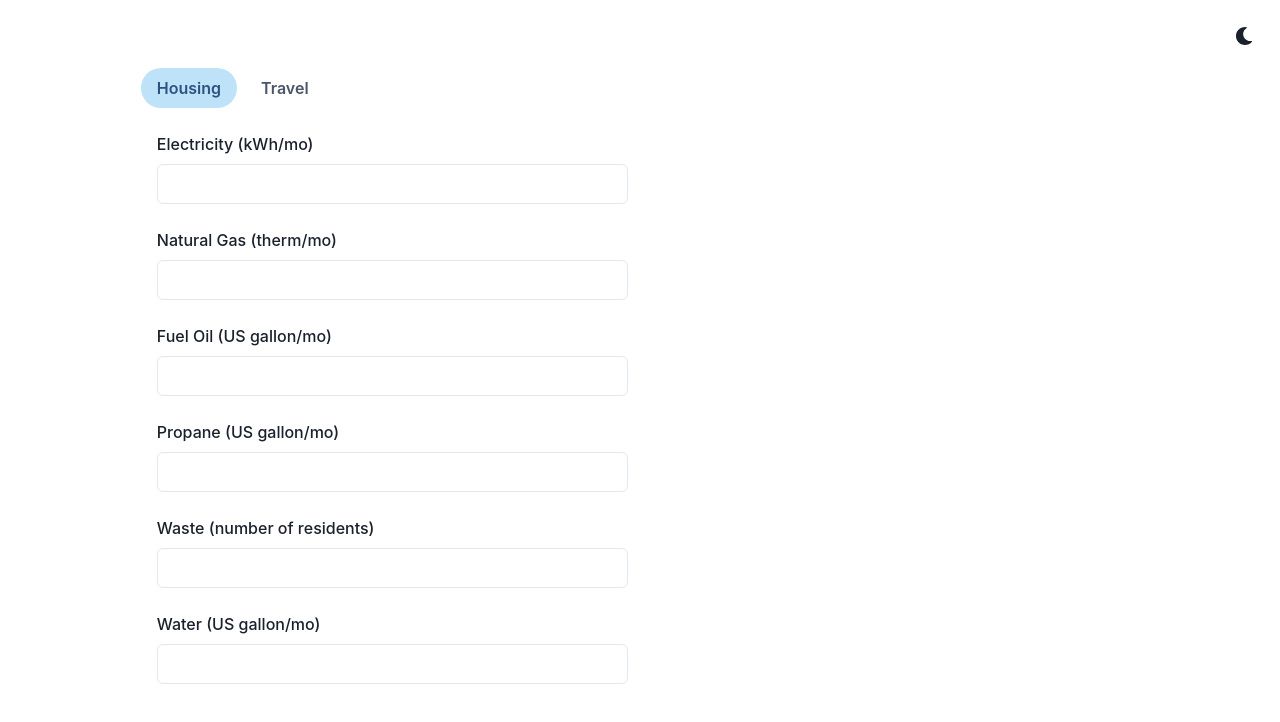
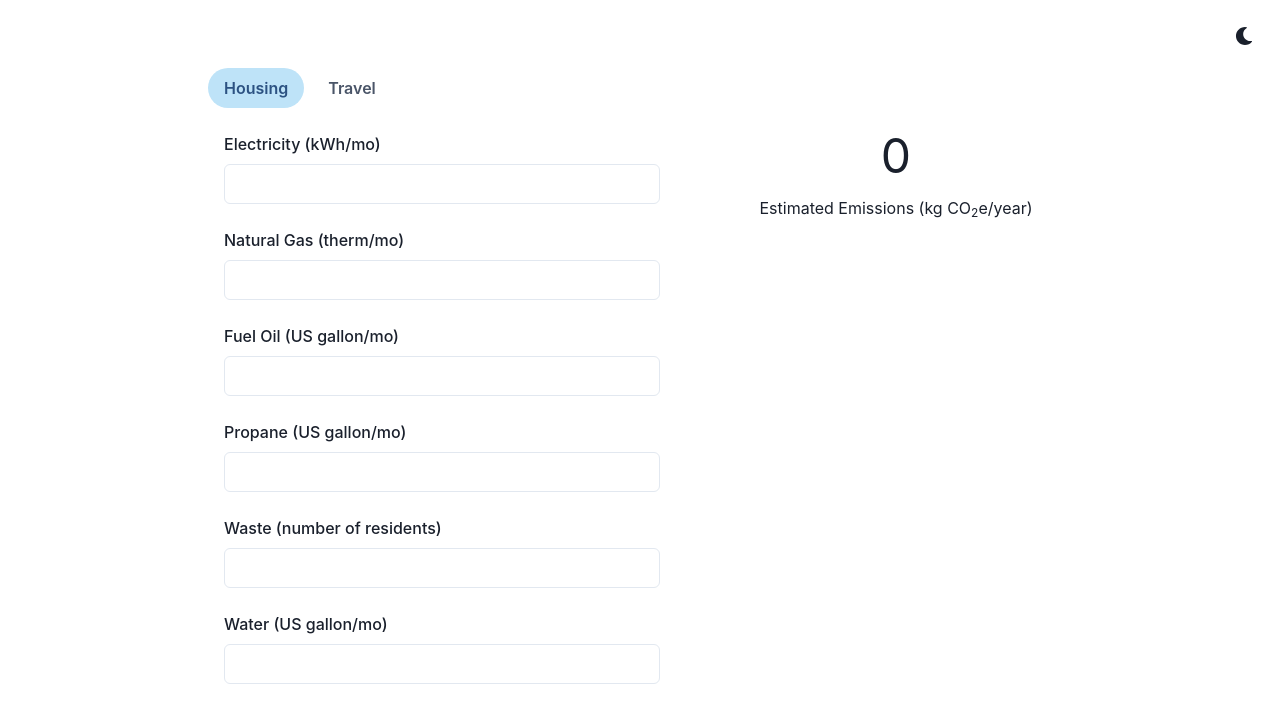
Before and after one commit to kchuang7/carbon-calculator, a React app: page / in a window 1280 px wide. Shown: the top 722 px of the page. Built offline with nearby package versions, Linux system fonts and the light colour scheme.

Commit message:
feat: calculate and display total emissions

```diff
--- a/package.json
+++ b/package.json
@@ -1,6 +1,6 @@
 {
   "name": "carbon-calculator",
-  "version": "0.2.7",
+  "version": "0.2.8",
   "private": true,
   "type": "module",
   "dependencies": {
--- a/src/App.tsx
+++ b/src/App.tsx
@@ -2,11 +2,13 @@ import React, { useState } from 'react'
 import {
   ChakraProvider,
   Box,
+  Flex,
   theme
 } from '@chakra-ui/react'
 import { ColorModeSwitcher } from './ColorModeSwitcher'
 // components
 import Main from './components/Main'
+import Emissions from './components/Emissions'
 // types
 import UsageValuesType from './types/UsageValuesType'
 import EmissionsType from './types/EmissionsType'
@@ -46,11 +48,14 @@ function App (): JSX.Element {
       <Box p='4' textAlign='right' fontSize='xl'>
         <ColorModeSwitcher justifySelf='flex-end' />
       </Box>
-      <Main
-        usageValues={usageValues}
-        setUsageValues={setUsageValues}
-        setEmissions={setEmissions}
-      />
+      <Flex w='100%' justify='center' direction='row'>
+        <Main
+          usageValues={usageValues}
+          setUsageValues={setUsageValues}
+          setEmissions={setEmissions}
+        />
+        <Emissions emissions={emissions} />
+      </Flex>
     </ChakraProvider>
   )
 }
--- /dev/null
+++ b/src/components/Emissions/index.tsx
@@ -0,0 +1,25 @@
+import React from 'react'
+import {
+  Flex,
+  Stack,
+  Text
+} from '@chakra-ui/react'
+import EmissionsType from '../../types/EmissionsType'
+
+interface PropTypes {
+  emissions: EmissionsType
+}
+
+function Emissions ({ emissions }: PropTypes): JSX.Element {
+  const totalEmissions = Object.values(emissions).reduce((a: number, c: number): number => a + c, 0)
+  return (
+    <Flex w='30%' h='80vh' p='4' pt='12' justify="center">
+      <Stack spacing='1' textAlign='center'>
+        <Text fontSize='5xl'>{Math.round(totalEmissions * 10) / 10}</Text>
+        <Text>Estimated Emissions (kg CO<sub>2</sub>e/year)</Text>
+      </Stack>
+    </Flex>
+  )
+}
+
+export default Emissions
--- a/src/components/Main/Inputs.tsx
+++ b/src/components/Main/Inputs.tsx
@@ -64,7 +64,7 @@ function Inputs ({ category, usageValues, setUsageValues, setEmissions }: PropTy
   } // end handleChange
 
   return (
-    <Flex w='50%' align="left" justify="center" direction="column">
+    <Flex align="left" justify="center" direction="column">
       {
         INPUTS[category].map((subcategory: InputType): JSX.Element => (
           <Box key={subcategory.label} my='2'>
--- a/src/components/Main/index.tsx
+++ b/src/components/Main/index.tsx
@@ -12,8 +12,8 @@ import MainPropTypes from '../../types/MainPropTypes'
 
 function Main ({ usageValues, setUsageValues, setEmissions }: MainPropTypes): JSX.Element {
   return (
-    <Flex h='80vh' p='4' align="center" justify="center">
-      <Tabs w='80%' variant='soft-rounded' colorScheme='blue'>
+    <Flex w='40%' h='80vh' p='4' align="center" justify="center">
+      <Tabs w='100%' variant='soft-rounded' colorScheme='blue'>
         <TabList>
           <Tab mr='2'>Housing</Tab>
           <Tab>Travel</Tab>
```
